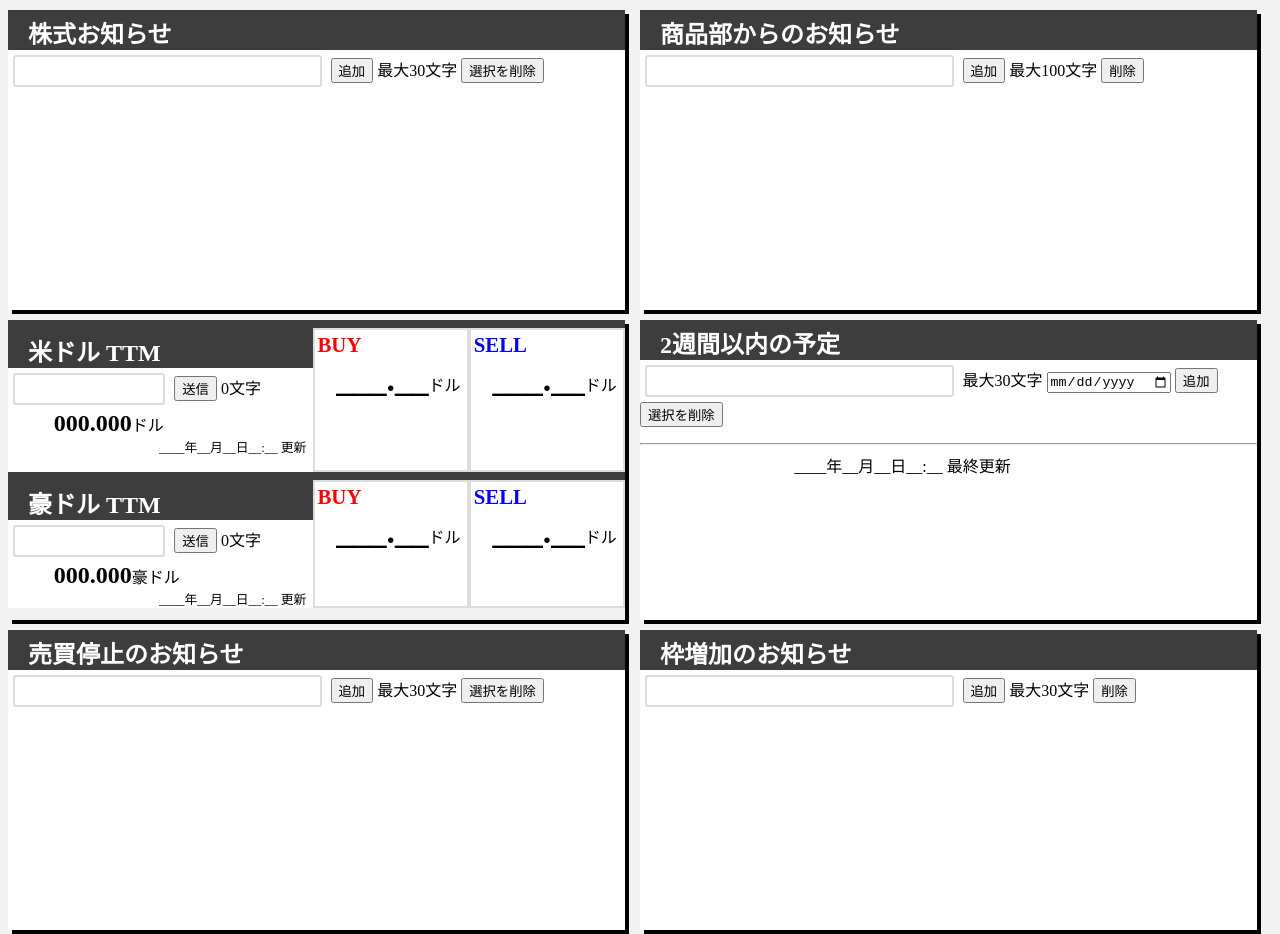
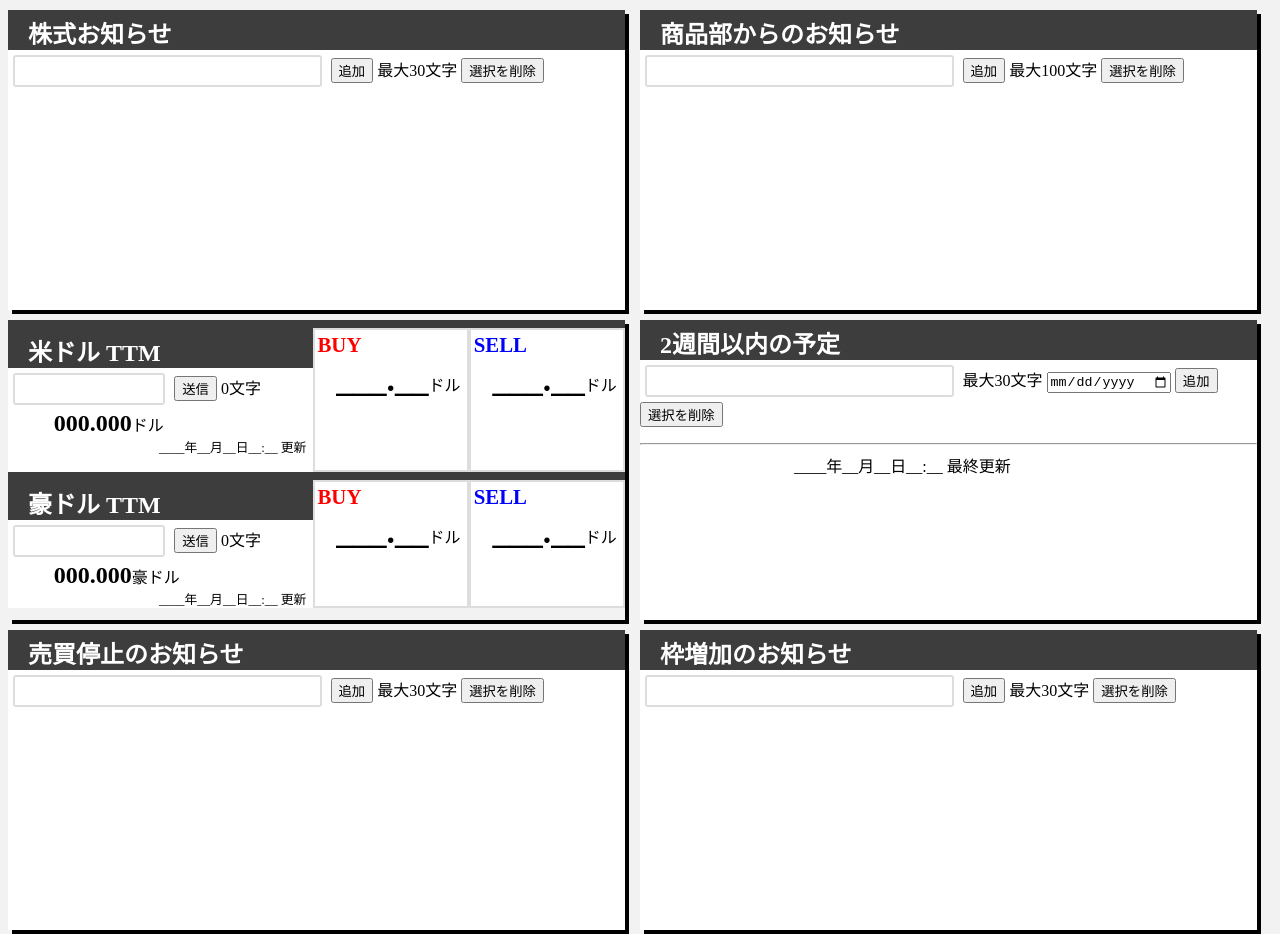
Before and after one commit to kiyohito-watanabe/BItool, a website: page node_bi/public/admin.html in a window 1280 px wide. Shown: the top 934 px of the page. Drawn offline with nearby package versions, Linux system fonts and the light colour scheme; no server answers.

Commit message:
削除を選択を削除に統一

```diff
--- a/node_bi/public/admin.html
+++ b/node_bi/public/admin.html
@@ -26,7 +26,7 @@
 			<input type="text" name="info" id="c9_txt" class="input_txt" value="" max="32" />
 			<button id="btn_c9_info" value="">追加</button>
 			<span id="c9_num">最大100文字</span>
-			<button id="c9_del" value="">削除</button>
+			<button id="c9_del" value="">選択を削除</button>
 			<ul id="c9_info" class="elm"></ul>
 		</div>
 	</section>
@@ -137,7 +137,7 @@
 			<input type="text" name="info" id="c8_txt" class="input_txt" value="" max="32" />
 			<button id="btn_c8_info" value="">追加</button>
 			<span id="c8_num">最大30文字</span>
-			<button id="c8_del" value="">削除</button>
+			<button id="c8_del" value="">選択を削除</button>
 
 			<ul id="c8_info" class="elm"></ul>
 		</div>
```
